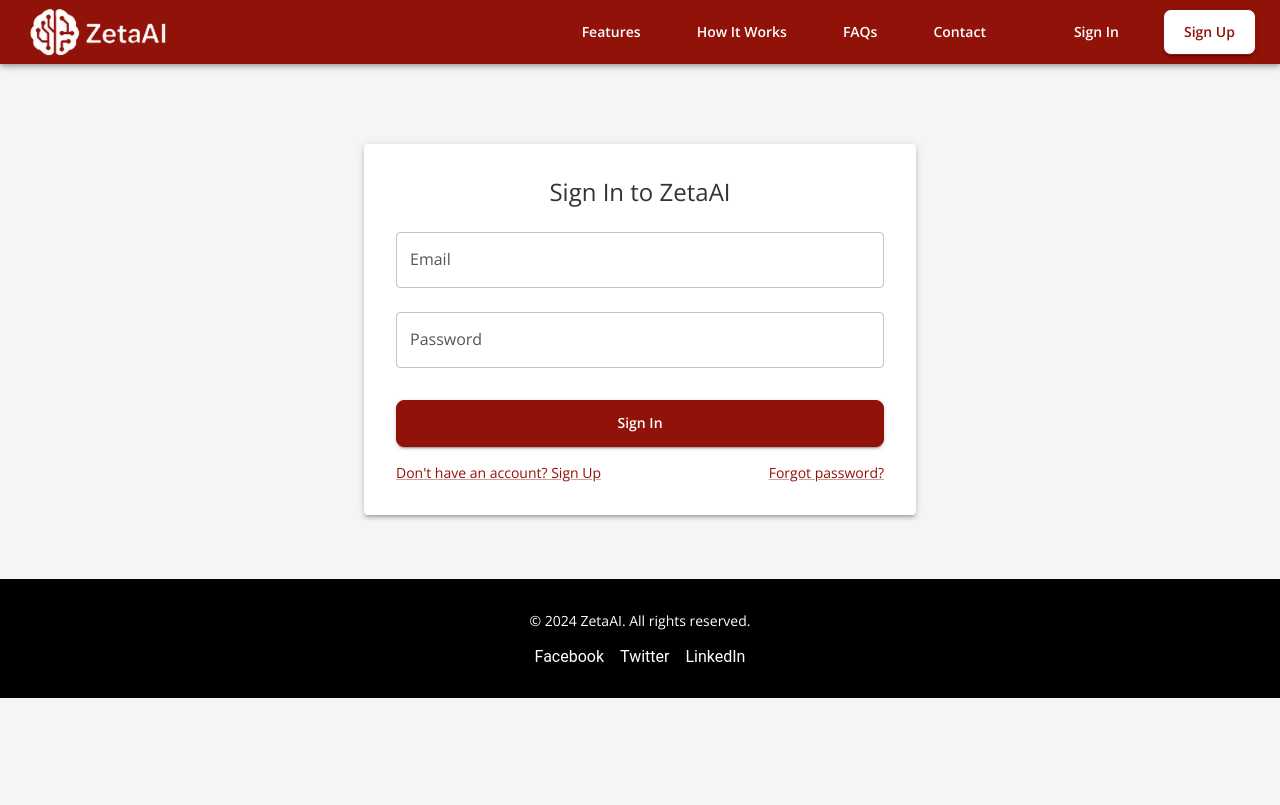
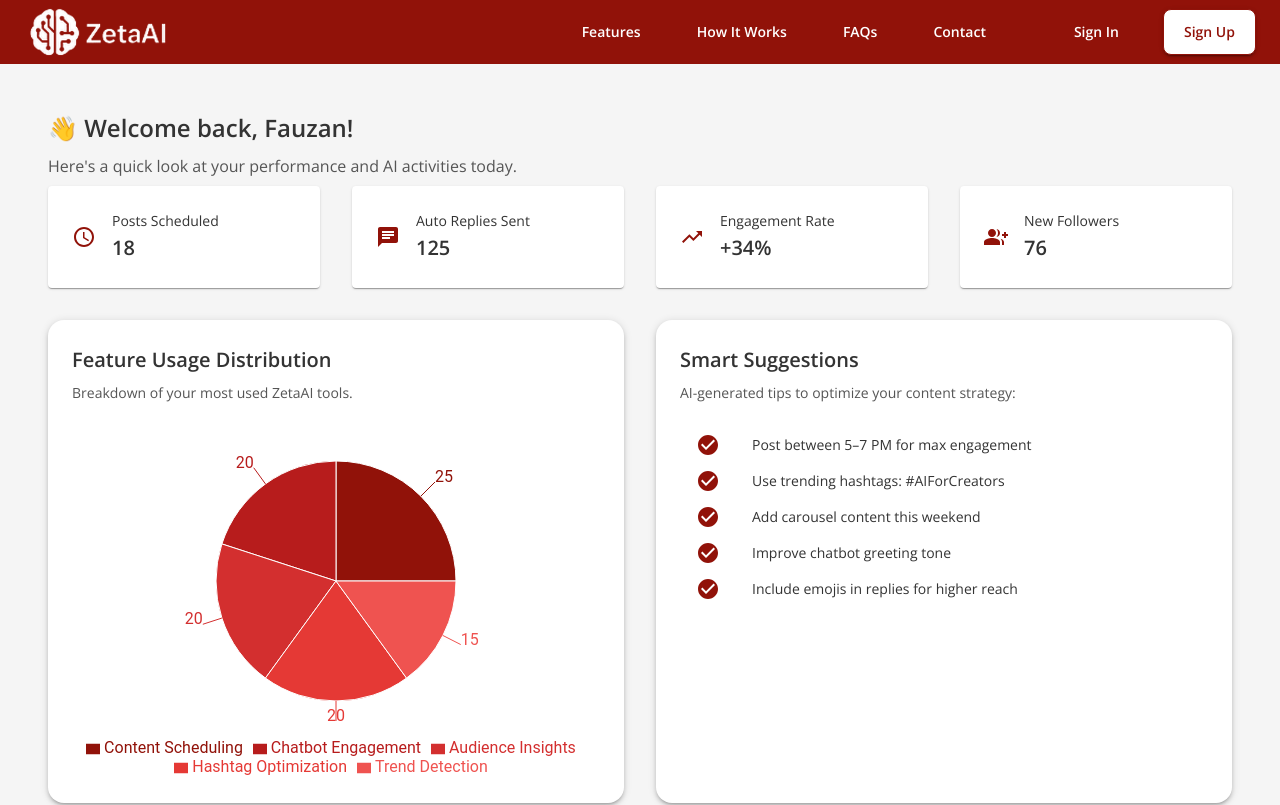
Before and after one commit to Fauzan186/social-ai-frontend, a React (Vite) app: page /dashboard in a window 1280 px wide. Before the commit this address led to /signin. Shown: the top 805 px of the page. Built offline with nearby package versions, Linux system fonts and the light colour scheme.

Commit message:
Add dashboard

```diff
--- a/package.json
+++ b/package.json
@@ -19,6 +19,7 @@
     "react-redux": "^9.1.2",
     "react-router-dom": "^6.27.0",
     "react-tsparticles": "^2.12.2",
+    "recharts": "^2.15.3",
     "sass": "^1.79.5",
     "tsparticles": "^3.7.1",
     "uuid": "^10.0.0"
--- a/src/App.tsx
+++ b/src/App.tsx
@@ -17,9 +17,9 @@ const App: React.FC = () => {
         <Route
           path="/dashboard"
           element={
-            <PrivateRoute>
+            // <PrivateRoute>
               <DashboardPage />
-            </PrivateRoute>
+            // </PrivateRoute>
           }
         />
       </Routes>
--- a/src/pages/DashboardPage.tsx
+++ b/src/pages/DashboardPage.tsx
@@ -1,9 +1,150 @@
-import React from 'react'
+import React from 'react';
+import {
+  Box,
+  Grid,
+  Paper,
+  Typography,
+  List,
+  ListItem,
+  ListItemIcon,
+  ListItemText,
+} from '@mui/material';
+import CheckCircleIcon from '@mui/icons-material/CheckCircle';
+import PeopleAltIcon from '@mui/icons-material/PeopleAlt';
+import ScheduleIcon from '@mui/icons-material/Schedule';
+import ChatIcon from '@mui/icons-material/Chat';
+import TrendingUpIcon from '@mui/icons-material/TrendingUp';
+import GroupAddIcon from '@mui/icons-material/GroupAdd';
+import {
+  PieChart,
+  Pie,
+  Cell,
+  ResponsiveContainer,
+  Tooltip,
+  Legend,
+} from 'recharts';
+import Layout from '../components/Layout';
 
-function DashboardPage() {
+const data = [
+  { name: 'Content Scheduling', value: 25 },
+  { name: 'Chatbot Engagement', value: 20 },
+  { name: 'Audience Insights', value: 20 },
+  { name: 'Hashtag Optimization', value: 20 },
+  { name: 'Trend Detection', value: 15 },
+];
+
+const COLORS = ['#911209', '#b71c1c', '#d32f2f', '#e53935', '#ef5350'];
+
+const DashboardPage: React.FC = () => {
+  const userName = 'Fauzan'; // Replace with dynamic user if needed
+
   return (
-    <div>DashboardPage</div>
-  )
-}
+    <Layout>
+      <Box sx={{ p: { xs: 3, md: 6 }, backgroundColor: '#f5f5f5', minHeight: '100vh' }}>
+        <Typography variant="h5" fontWeight={700} gutterBottom>
+          👋 Welcome back, {userName}!
+        </Typography>
+        <Typography variant="subtitle1" gutterBottom color="text.secondary">
+          Here's a quick look at your performance and AI activities today.
+        </Typography>
 
-export default DashboardPage
+        {/* KPI Cards */}
+        <Grid container spacing={4} sx={{ mb: 4 }}>
+          <Grid item xs={12} sm={6} md={3}>
+            <Paper sx={{ p: 3, display: 'flex', alignItems: 'center', gap: 2 }}>
+              <ScheduleIcon color="primary" />
+              <Box>
+                <Typography variant="subtitle2">Posts Scheduled</Typography>
+                <Typography variant="h6" fontWeight={700}>18</Typography>
+              </Box>
+            </Paper>
+          </Grid>
+          <Grid item xs={12} sm={6} md={3}>
+            <Paper sx={{ p: 3, display: 'flex', alignItems: 'center', gap: 2 }}>
+              <ChatIcon color="primary" />
+              <Box>
+                <Typography variant="subtitle2">Auto Replies Sent</Typography>
+                <Typography variant="h6" fontWeight={700}>125</Typography>
+              </Box>
+            </Paper>
+          </Grid>
+          <Grid item xs={12} sm={6} md={3}>
+            <Paper sx={{ p: 3, display: 'flex', alignItems: 'center', gap: 2 }}>
+              <TrendingUpIcon color="primary" />
+              <Box>
+                <Typography variant="subtitle2">Engagement Rate</Typography>
+                <Typography variant="h6" fontWeight={700}>+34%</Typography>
+              </Box>
+            </Paper>
+          </Grid>
+          <Grid item xs={12} sm={6} md={3}>
+            <Paper sx={{ p: 3, display: 'flex', alignItems: 'center', gap: 2 }}>
+              <GroupAddIcon color="primary" />
+              <Box>
+                <Typography variant="subtitle2">New Followers</Typography>
+                <Typography variant="h6" fontWeight={700}>76</Typography>
+              </Box>
+            </Paper>
+          </Grid>
+        </Grid>
+
+        <Grid container spacing={4}>
+          {/* Pie Chart Card */}
+          <Grid item xs={12} md={6}>
+            <Paper elevation={3} sx={{ p: 3, borderRadius: 4, height: '100%' }}>
+              <Typography variant="h6" fontWeight={700} gutterBottom>
+                Feature Usage Distribution
+              </Typography>
+              <Typography variant="body2" color="text.secondary" sx={{ mb: 2 }}>
+                Breakdown of your most used ZetaAI tools.
+              </Typography>
+              <ResponsiveContainer width="100%" height={360}>
+                <PieChart>
+                  <Pie
+                    data={data}
+                    dataKey="value"
+                    nameKey="name"
+                    cx="50%"
+                    cy="50%"
+                    outerRadius={120}
+                    label
+                  >
+                    {data.map((entry, index) => (
+                      <Cell key={index} fill={COLORS[index % COLORS.length]} />
+                    ))}
+                  </Pie>
+                  <Tooltip />
+                  <Legend verticalAlign="bottom" height={36} />
+                </PieChart>
+              </ResponsiveContainer>
+            </Paper>
+          </Grid>
+
+          {/* AI Tips List */}
+          <Grid item xs={12} md={6}>
+            <Paper elevation={3} sx={{ p: 3, borderRadius: 4, height: '100%' }}>
+              <Typography variant="h6" fontWeight={700} gutterBottom>
+                Smart Suggestions
+              </Typography>
+              <Typography variant="body2" color="text.secondary" sx={{ mb: 2 }}>
+                AI-generated tips to optimize your content strategy:
+              </Typography>
+              <List dense>
+                {["Post between 5–7 PM for max engagement", "Use trending hashtags: #AIForCreators", "Add carousel content this weekend", "Improve chatbot greeting tone", "Include emojis in replies for higher reach"].map((text, idx) => (
+                  <ListItem key={idx}>
+                    <ListItemIcon>
+                      <CheckCircleIcon sx={{ color: 'primary.main' }} />
+                    </ListItemIcon>
+                    <ListItemText primary={text} />
+                  </ListItem>
+                ))}
+              </List>
+            </Paper>
+          </Grid>
+        </Grid>
+      </Box>
+    </Layout>
+  );
+};
+
+export default DashboardPage;
```
Also changed, not shown: 1 other file (tests, documents, lock files or other folders).
